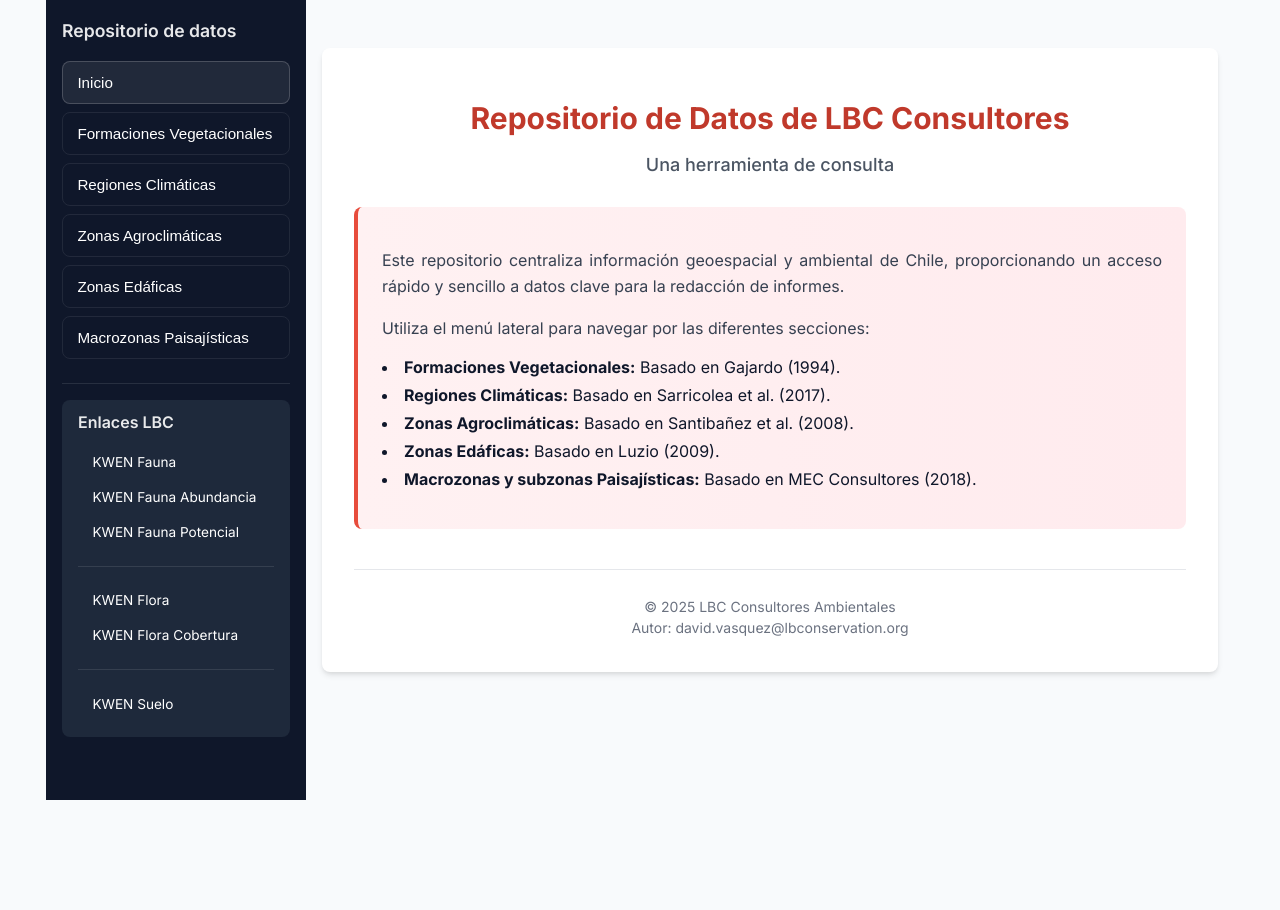
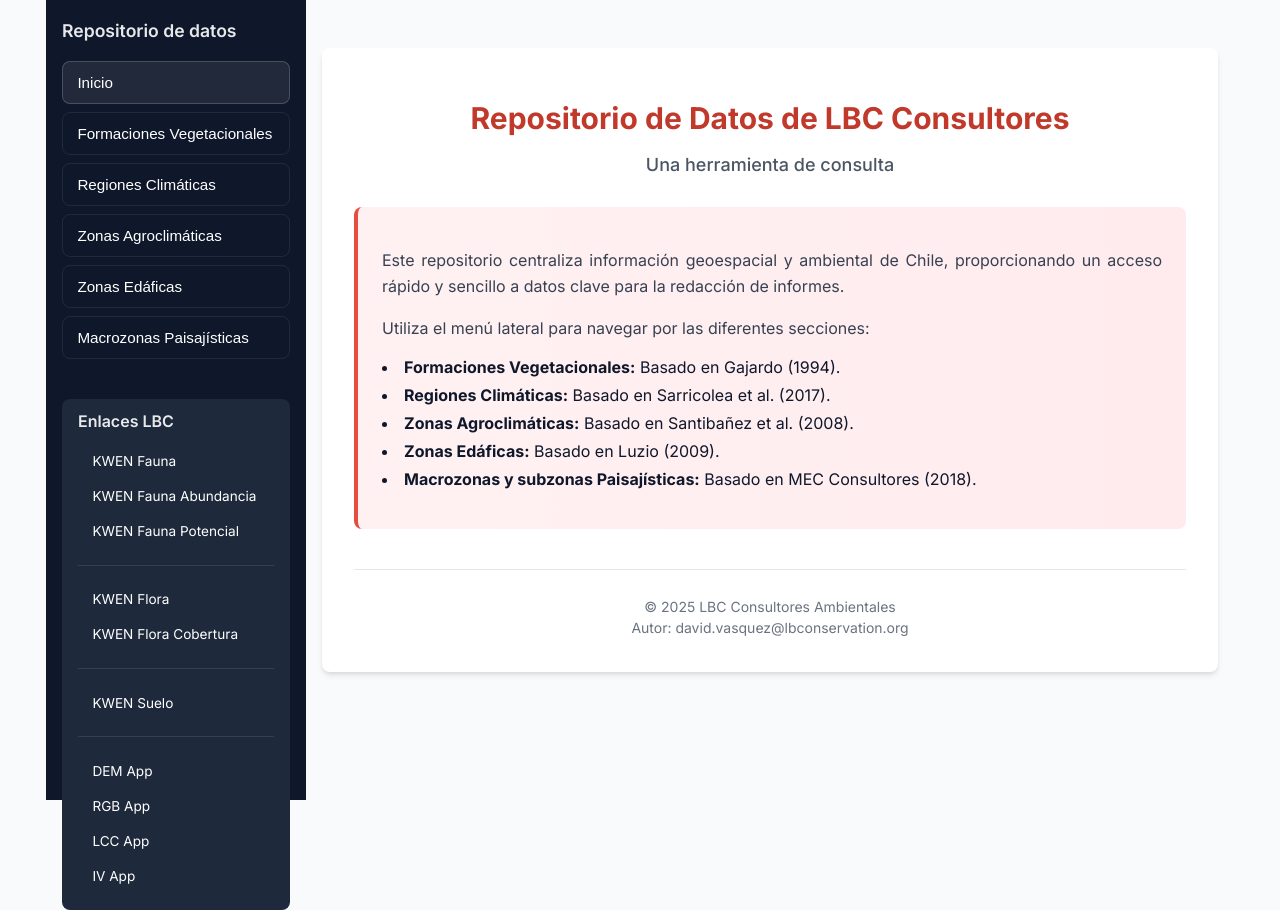
Before and after one commit to dnvasquez/repositorio-lbc, a React (Vite) app: page / in a window 1280 px wide. Before the commit the page ends 800 px from the top, so only its background shows below. Built offline with nearby package versions, Linux system fonts and the light colour scheme.

Commit message:
Update App.jsx

```diff
--- a/src/App.jsx
+++ b/src/App.jsx
@@ -63,6 +63,19 @@
           <a href="https://www.appsheet.com/start/5a5af7fd-d911-4673-a85a-533ede97bc2d#appName=KWENsuelo-337919552&page=gallery&sort=%5B%7B%22Column%22%3A%22ID+MENU%22%2C%22Order%22%3A%22Ascending%22%7D%5D&table=Menu&view=Menu" target="_blank" rel="noopener noreferrer" className="sidebar-link">
             KWEN Suelo
           </a>
+          <div className="sidebar-separator"></div>
+          <a href="https://ee-dnvasque.projects.earthengine.app/view/dem-app" target="_blank" rel="noopener noreferrer" className="sidebar-link">
+            DEM App
+          </a>
+          <a href="https://ee-dnvasque.projects.earthengine.app/view/rgbimage-app" target="_blank" rel="noopener noreferrer" className="sidebar-link">
+            RGB App
+          </a>
+          <a href="https://ee-dnvasque.projects.earthengine.app/view/lcc-app2" target="_blank" rel="noopener noreferrer" className="sidebar-link">
+            LCC App
+          </a>
+          <a href="https://ee-dnvasque.projects.earthengine.app/view/iv-app" target="_blank" rel="noopener noreferrer" className="sidebar-link">
+            IV App
+          </a>
         </div>
       </aside>
       <main className="content">
```
